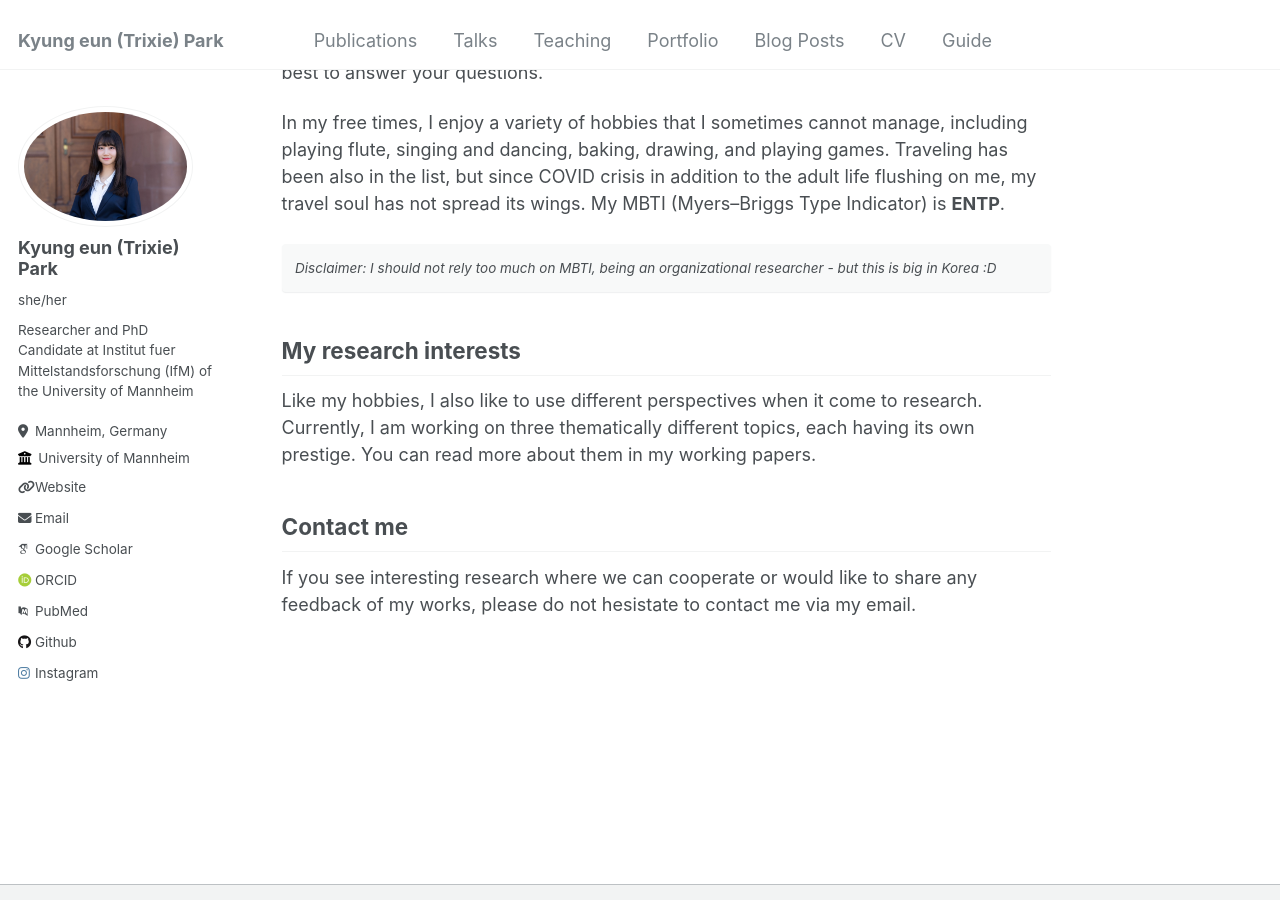
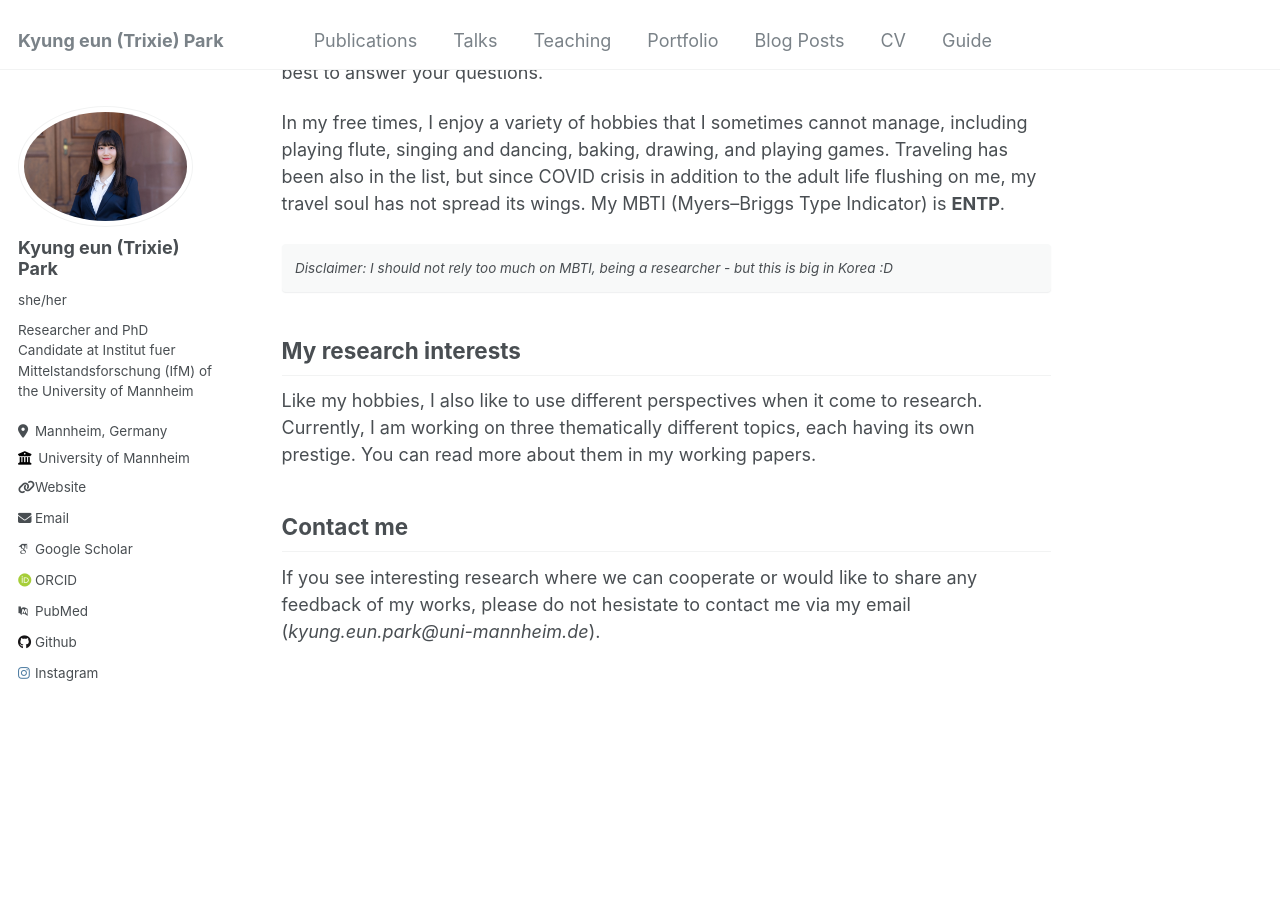
Before and after one commit to KyungEPark/KyungEPark.github.io, a Jekyll site: the page built from _pages/about.md, in a window 1280 px wide and 900 px high, scrolled down 885 px. Built offline with Jekyll 4.4.1, drawn with Linux system fonts in a browser that asks for light colours; some web fonts are replaced.

Commit message:
Update about.md

```diff
--- a/_pages/about.md
+++ b/_pages/about.md
@@ -23,7 +23,7 @@ In my free times, I enjoy a variety of hobbies that I sometimes cannot manage, i
 My MBTI (Myers–Briggs Type Indicator) is **ENTP**.
 
 
-*Disclaimer: I should not rely too much on MBTI, being an organizational researcher - but this is big in Korea :D*
+*Disclaimer: I should not rely too much on MBTI, being a researcher - but this is big in Korea :D*
 {: .notice}
 
 
@@ -36,4 +36,4 @@ You can read more about them in my working papers.
 
 Contact me
 ------
-If you see interesting research where we can cooperate or would like to share any feedback of my works, please do not hesistate to contact me via my email.
+If you see interesting research where we can cooperate or would like to share any feedback of my works, please do not hesistate to contact me via my email (*kyung.eun.park@uni-mannheim.de*).
```
